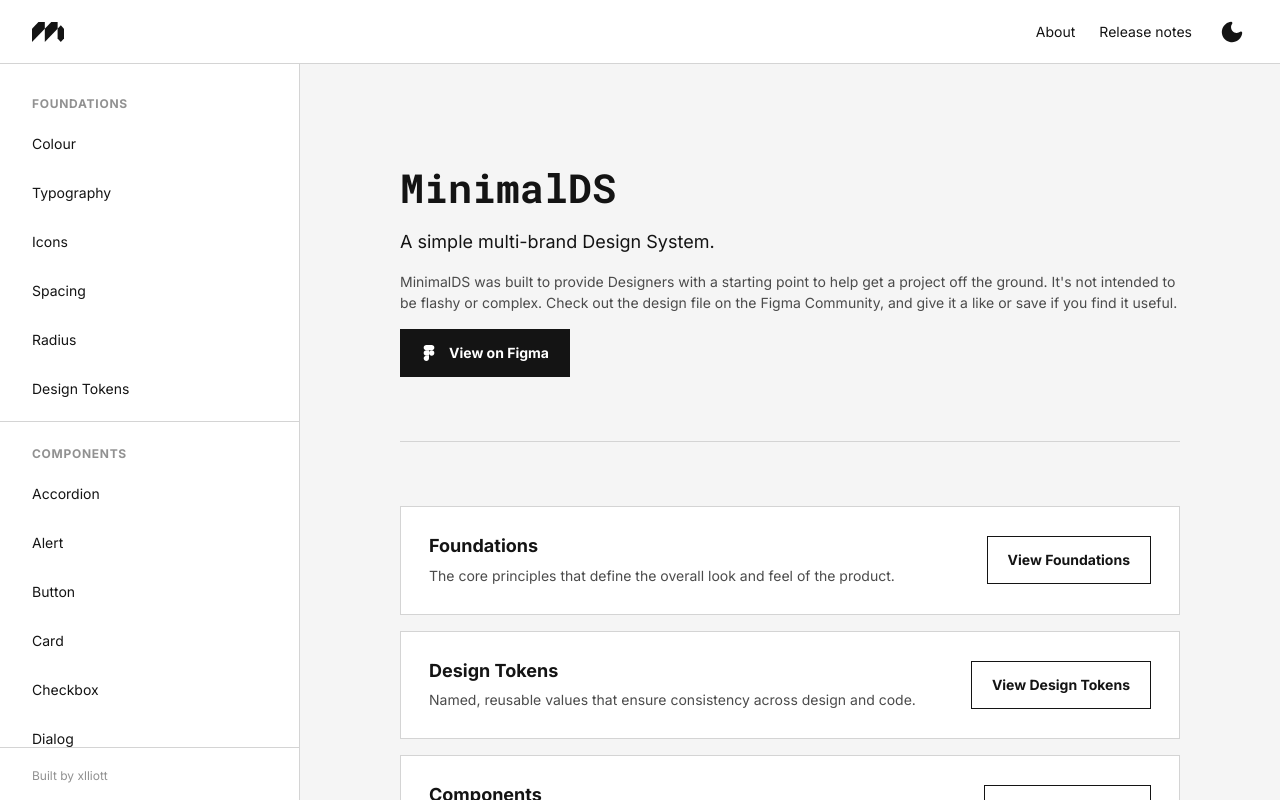
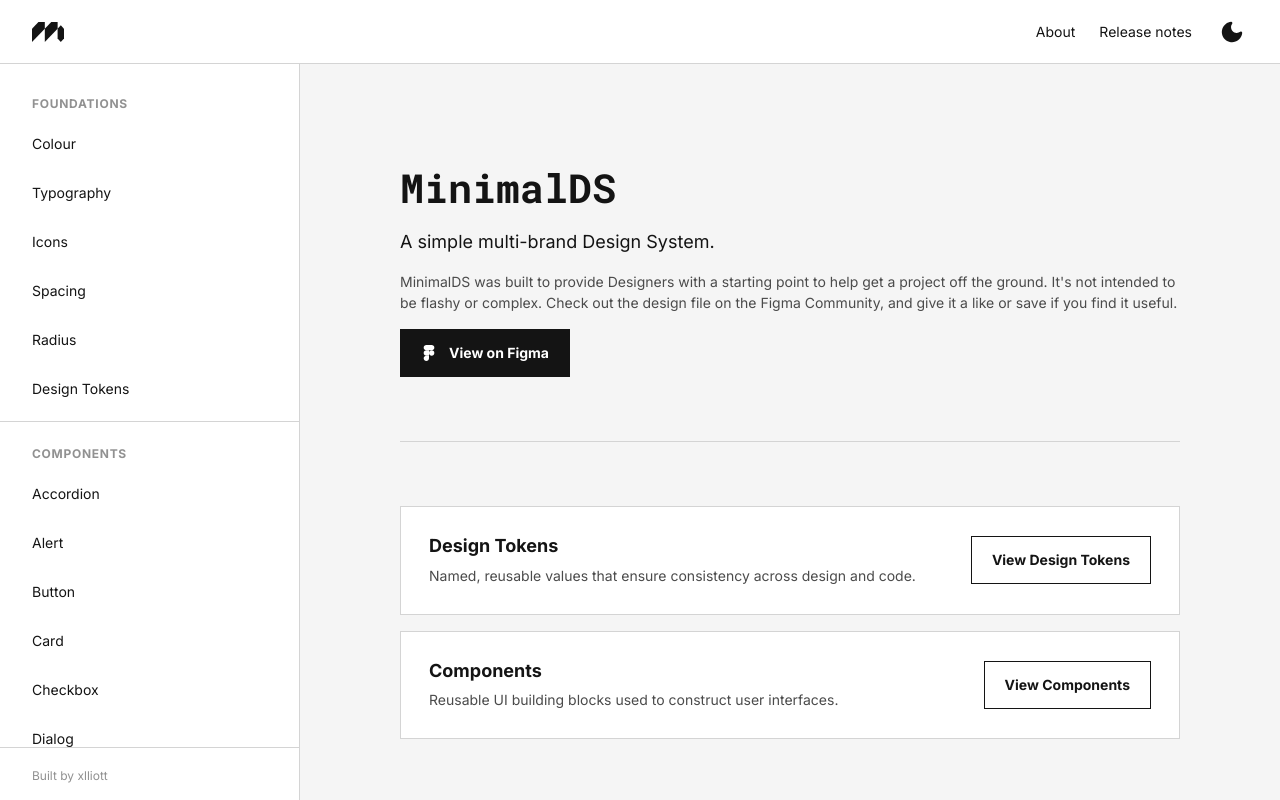
Before and after one commit to xlliott/minimalds, a React (Vite) app: page / in a window 1280 px wide. Built offline with nearby package versions, Linux system fonts and the light colour scheme.

Commit message:
Add files via upload

```diff
--- a/src/pages/Home.jsx
+++ b/src/pages/Home.jsx
@@ -37,22 +37,6 @@
       <div className="mds-page-home__cards">
         <div className="mds-page-home__card">
           <div className="mds-page-home__card-text">
-            <h2 className="mds-page-home__card-title">Foundations</h2>
-            <p className="mds-page-home__card-body">
-              The core principles that define the overall look and feel of the product.
-            </p>
-          </div>
-          <Button
-            role="secondary"
-            size="default"
-            onClick={() => window.location.hash = '#/foundations'}
-          >
-            View Foundations
-          </Button>
-        </div>
-
-        <div className="mds-page-home__card">
-          <div className="mds-page-home__card-text">
             <h2 className="mds-page-home__card-title">Design Tokens</h2>
             <p className="mds-page-home__card-body">
               Named, reusable values that ensure consistency across design and code.
```
